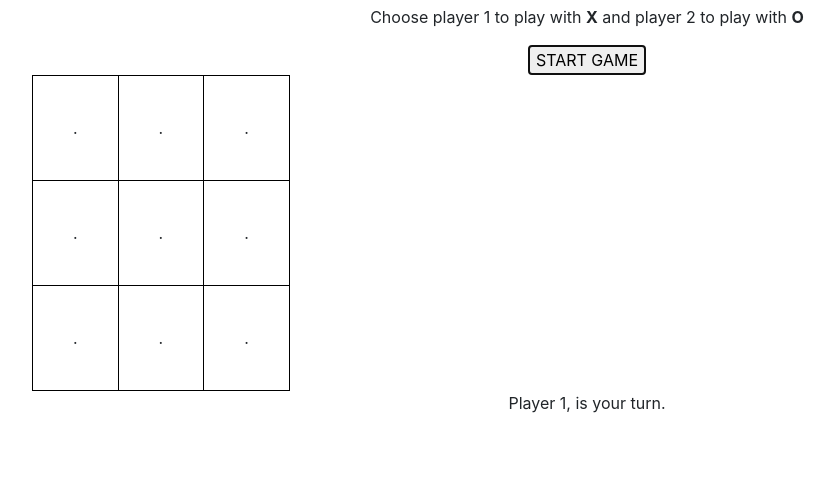
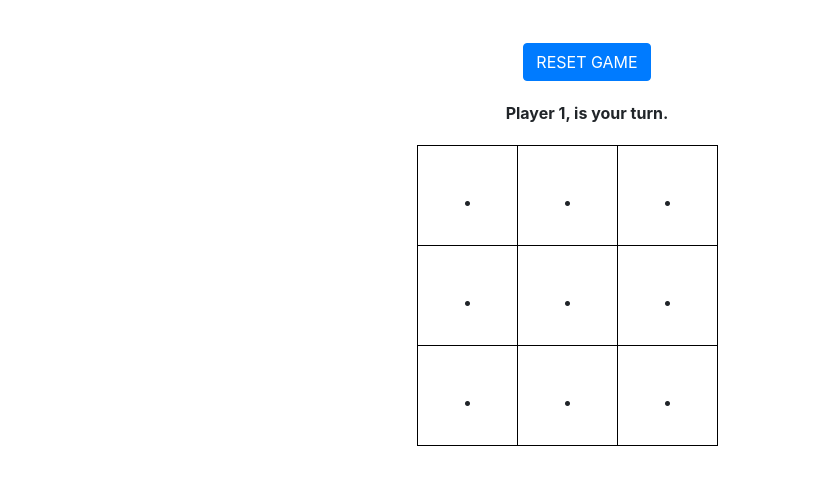
Before and after one commit to rmauritsson/tic-tac-toe, a plain HTML site: page index.html in a window 1280 px wide. Both pictures are taken after a click on the button "START GAME". Shown: the part 51-536 px from the top of the page, without its empty margins (53-887 px from the left). Drawn offline with Linux system fonts and the light colour scheme.

Commit message:
refactored styling of the board

```diff
--- a/css/style.css
+++ b/css/style.css
@@ -4,23 +4,10 @@ body{
   text-align: center;
   justify-content: center;
 }
-
-.user-form{
-  visibility: hidden;
-}
-.user-form{
+#winner {
+  font-size: 14;
+  font-weight: bold;
   padding: 20px 0;
-}
-
-.board{
-  width: 100%;
-   height: 100%;
-   display: grid;
-   justify-content: center;
-   align-content: center;
-   justify-items: center;
-   align-items: center;
-   grid-template-columns: repeat(3, auto)
 }
 
 table {
@@ -28,5 +15,8 @@ table {
 }
 table tr td {
   border: 1px solid #000;
-  padding: 40px;
+  width: 100px;
+  height: 100px;
+  font-size: 30px;
+  font-weight: 700;
 }
--- a/index.html
+++ b/index.html
@@ -11,13 +11,22 @@
 
   <div class="container">
     <h1>Tic Tac Toe</h1>
-    <p>Choose player 1 to play with <strong>X</strong> and player 2 to play with <strong>O</strong></p>
+    <div id="gameButtonDiv">
+      <button id="gameButton" class="btn btn-primary">START GAME</button>
+    </div>
+    <div id="resetButtonDiv">
+      <button id="resetButton" class="btn btn-primary">RESET GAME</button>
+    </div>
+    <div id="winner">
+      <p>Choose player 1 to play with <strong>X</strong> and player 2 to play with <strong>O</strong></p>
+    </div>
 
-    <button id="gameButton">START GAME</button>
-    <div id="board"></div>
+    <div class="col-6 offset-4">
+      <div id="board"></div>
+    </div>
   </div>
 
-  <div id="winner"> </div>
+
   <!-- <div id="turn"></div>
   <div id="player"></div> -->
 
--- a/js/gameBoard.js
+++ b/js/gameBoard.js
@@ -33,6 +33,7 @@ const Board = (game) => {
     for (let i = 0; i < game.board.length; i += 1) {
       const cell = row.insertCell();
       cell.id = `cell-${i}`;
+      cell.class = 'cellClass';
 
       switch (game.board[i]) {
         case 1:
--- a/js/main.js
+++ b/js/main.js
@@ -5,5 +5,12 @@ import Board from './gameBoard.js';
 const game = Game();
 const board = Board(game);
 
+document.getElementById('resetButtonDiv').style.visibility = 'collapse'
+document.getElementById('gameButton').onclick = () => startGame();
 
-document.getElementById('gameButton').onclick = () => board.drawBoard();
+const startGame = () => {
+  document.getElementById('gameButtonDiv').style.visibility = 'collapse'
+  document.getElementById('resetButtonDiv').style.visibility = 'visible'
+  //document.getElementById('gameButtonDiv').onclick = () => game.resetBoard();
+  board.drawBoard();
+}
```
